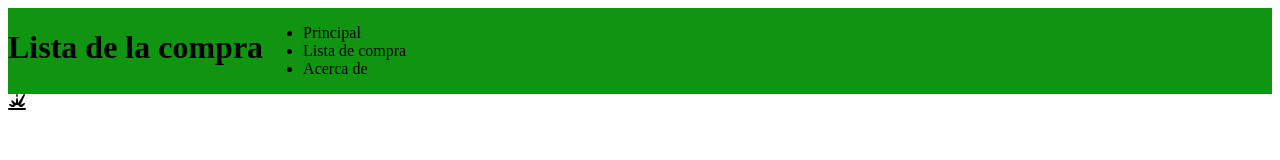
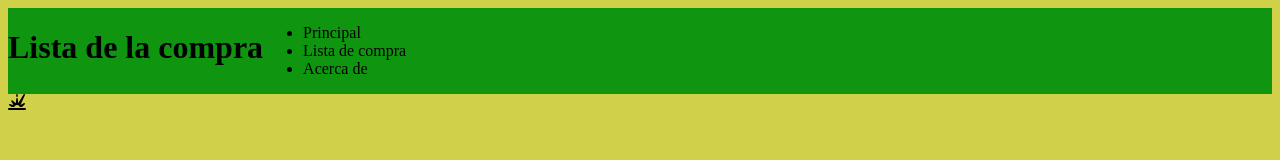
Before and after one commit to Maximiliano1979/202301-w1ch3-maximiliano-gutierrez, a website built with Parcel: page src/index.html in a window 1280 px wide. Built offline with nearby package versions, Linux system fonts and the light colour scheme.

Commit message:
Add color to body

```diff
--- a/src/style.css
+++ b/src/style.css
@@ -2,6 +2,10 @@
 
 * {
   box-sizing: border-box;
+}
+
+body {
+  background-color: rgb(209, 209, 73);
 }
 
 .box-navbar {
```
